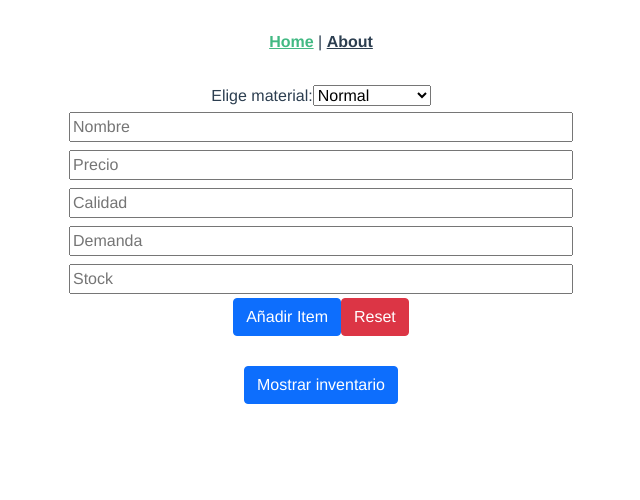
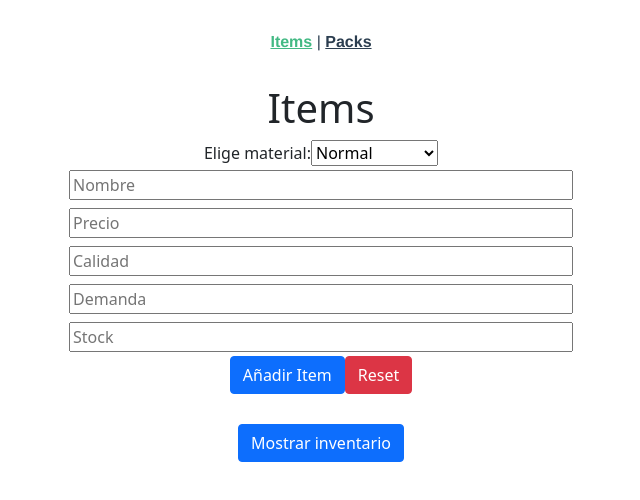
Before and after one commit to BertaVR/front-amenities, a Vue app: page / in a window 1280 px wide. Shown: the top 500 px of the page, without its empty margins (319-959 px from the left). Built offline with nearby package versions, Linux system fonts and the light colour scheme.

Commit message:
style: small style changes html

```diff
--- a/src/App.vue
+++ b/src/App.vue
@@ -1,8 +1,8 @@
 <template>
   <div id="app">
     <div id="nav">
-      <router-link to="/">Home</router-link> |
-      <router-link to="/about">About</router-link>
+      <router-link to="/">Items</router-link> |
+      <router-link to="/about">Packs</router-link>
     </div>
     <router-view/>
   </div>
--- a/src/views/About.vue
+++ b/src/views/About.vue
@@ -1,9 +1,9 @@
 <template>
-  <div class="about">
-    <h1>This is an about page</h1>
+  <body>
+    <h1>Packs</h1>
       <packs></packs>
 
-  </div>
+  </body>
 </template>
 
 <script>
--- a/src/views/Home.vue
+++ b/src/views/Home.vue
@@ -1,7 +1,9 @@
 <template>
+<body>
+  <h1>Items</h1>
 
 <Items/>
-
+</body>
 </template>
 
 <script>
```
